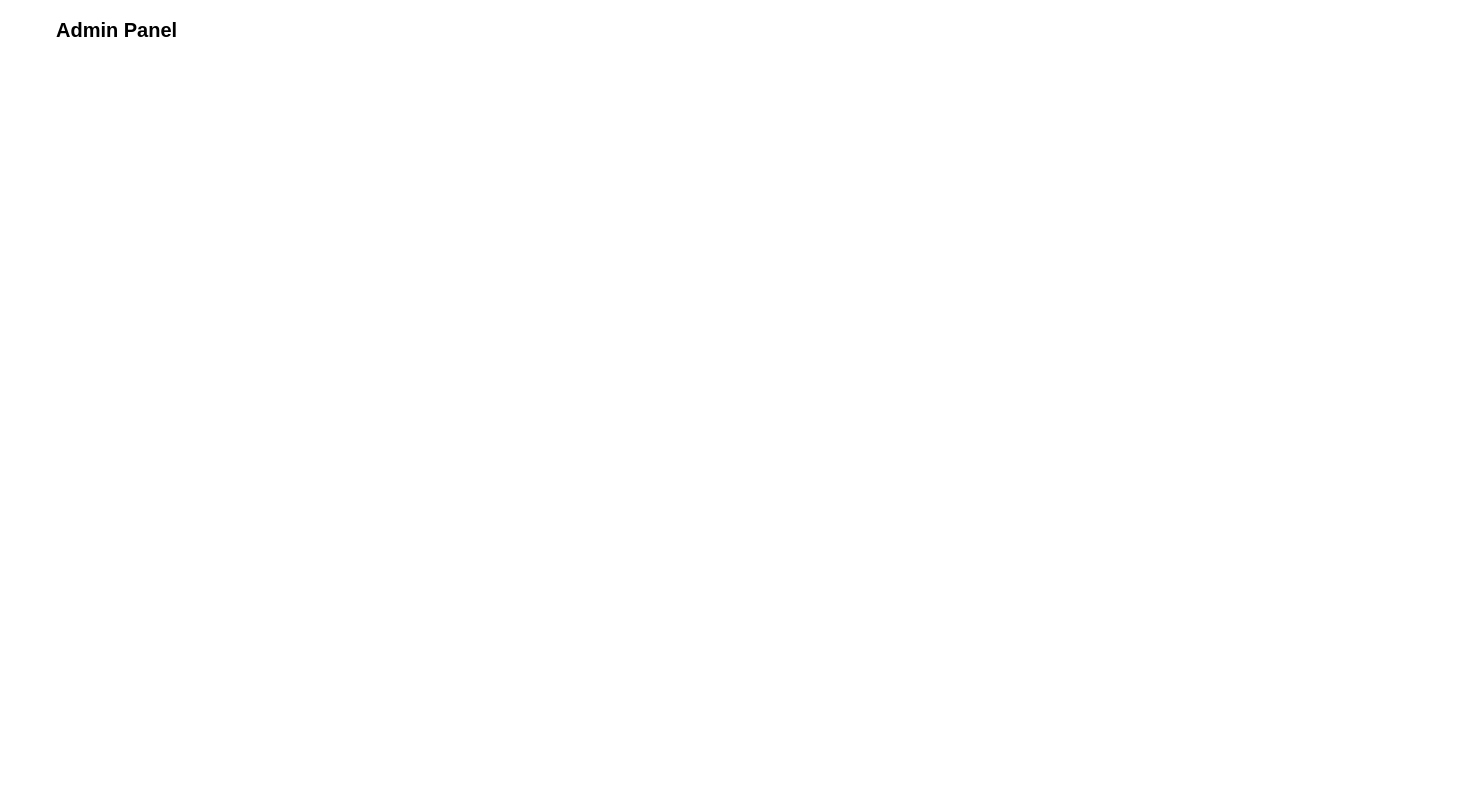
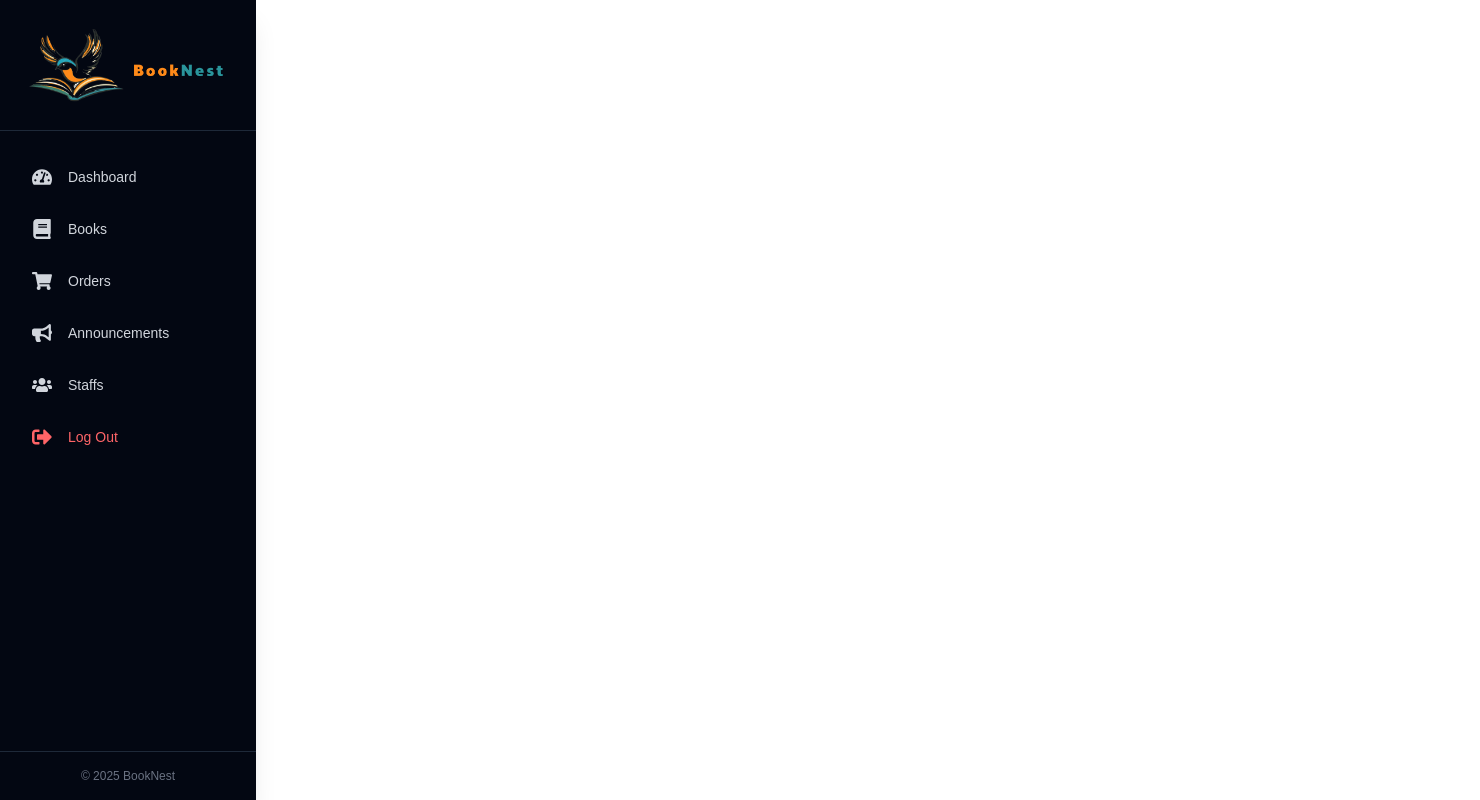
Before and after one commit to devrajKhadka-smiley/BookNest-Frontend, a React (Vite) app: page /admin in a window 1280 px wide. Shown: the whole page, 1480 px wide, since content can reach past the window. Built offline with nearby package versions, Linux system fonts and the light colour scheme.

Commit message:
Feat: admin navbar created, Fix: client side navigation active nav menu

```diff
--- a/src/App.css
+++ b/src/App.css
@@ -1 +1,10 @@
 @import "tailwindcss";
+
+html,
+body {
+  margin: 0;
+  padding: 0;
+  box-sizing: border-box;
+  height: 100%;
+  width: 100%;
+}
--- a/src/App.jsx
+++ b/src/App.jsx
@@ -10,9 +10,11 @@ import Home from "./pages/client/Home";
 import About from "./pages/client/About";
 import Services from "./pages/client/Services";
 import Contact from "./pages/client/Contact";
-// import Dashboard from "./pages/admin/Dashboard";
-// import AddBook from "./pages/admin/AddBook";
-
+import Dashboard from "./pages/admin/Dashboard";
+import AdminBooks from "./pages/admin/Books";
+import Staffs from "./pages/admin/Staffs";
+import Orders from "./pages/admin/Orders";
+import Announcements from "./pages/admin/Announcements";
 function App() {
   return (
     <Router>
@@ -30,8 +32,12 @@ function App() {
 
         {/* Admin Routes */}
         <Route path="/admin" element={<AdminLayout />}>
-          {/* <Route index element={<Dashboard />} /> */}
-          {/* <Route path="add-book" element={<AddBook />} /> */}
+          <Route path="/admin/dashboard" element={<Dashboard />} />
+          <Route path="/admin/books" element={<AdminBooks />} />
+          <Route path="/admin/staffs" element={< Staffs />} />
+          <Route path="/admin/orders" element={<Orders />} />
+          <Route path="/admin/announcements" element={<Announcements />} />
+
         </Route>
       </Routes>
     </Router>
--- /dev/null
+++ b/src/components/AdminNavbar.jsx
@@ -0,0 +1,125 @@
+import React from "react";
+import { Link, useLocation } from "react-router-dom"; // Use React Router
+import {
+  FaTachometerAlt, // Dashboard
+  FaBook, // Books
+  FaShoppingCart, // Orders
+  FaBullhorn, // Announcements
+  FaUsers, // Staffs
+  FaSignOutAlt, // Logout
+} from "react-icons/fa";
+
+const AdminNavbar = () => {
+  const location = useLocation(); // Get the current path
+
+  return (
+    <div className="min-h-screen w-64 bg-gray-950 text-gray-300 flex flex-col shadow-xl">
+      {/* Logo */}
+      <div className="p-6 text-center border-b border-gray-800">
+        <img
+          src="/src/assets/logo.png" // Update the path to your logo file
+          alt="Admin Logo"
+          className="mx-auto w-full h-auto" // Center the logo and set its size
+        />
+      </div>
+
+      {/* Navigation Links */}
+      <nav className="flex-1 px-4 py-6">
+        <ul className="space-y-2">
+          {/* Dashboard */}
+          <li>
+            <Link
+              to="/admin/dashboard"
+              className={`flex items-center gap-4 px-4 py-3 rounded-md transition-all duration-200 ${
+                location.pathname === "/admin/dashboard"
+                  ? "bg-gray-800 text-white shadow-inner"
+                  : "hover:bg-gray-800 hover:text-white"
+              }`}
+            >
+              <FaTachometerAlt className="text-xl" />
+              <span className="text-sm font-medium">Dashboard</span>
+            </Link>
+          </li>
+
+          {/* Books */}
+          <li>
+            <Link
+              to="/admin/books"
+              className={`flex items-center gap-4 px-4 py-3 rounded-md transition-all duration-200 ${
+                location.pathname === "/admin/books"
+                  ? "bg-gray-800 text-white shadow-inner"
+                  : "hover:bg-gray-800 hover:text-white"
+              }`}
+            >
+              <FaBook className="text-xl" />
+              <span className="text-sm font-medium">Books</span>
+            </Link>
+          </li>
+
+          {/* Orders */}
+          <li>
+            <Link
+              to="/admin/orders"
+              className={`flex items-center gap-4 px-4 py-3 rounded-md transition-all duration-200 ${
+                location.pathname === "/admin/orders"
+                  ? "bg-gray-800 text-white shadow-inner"
+                  : "hover:bg-gray-800 hover:text-white"
+              }`}
+            >
+              <FaShoppingCart className="text-xl" />
+              <span className="text-sm font-medium">Orders</span>
+            </Link>
+          </li>
+
+          {/* Announcements */}
+          <li>
+            <Link
+              to="/admin/announcements"
+              className={`flex items-center gap-4 px-4 py-3 rounded-md transition-all duration-200 ${
+                location.pathname === "/admin/announcements"
+                  ? "bg-gray-800 text-white shadow-inner"
+                  : "hover:bg-gray-800 hover:text-white"
+              }`}
+            >
+              <FaBullhorn className="text-xl" />
+              <span className="text-sm font-medium">Announcements</span>
+            </Link>
+          </li>
+
+          {/* Staffs */}
+          <li>
+            <Link
+              to="/admin/staffs"
+              className={`flex items-center gap-4 px-4 py-3 rounded-md transition-all duration-200 ${
+                location.pathname === "/admin/staffs"
+                  ? "bg-gray-800 text-white shadow-inner"
+                  : "hover:bg-gray-800 hover:text-white"
+              }`}
+            >
+              <FaUsers className="text-xl" />
+              <span className="text-sm font-medium">Staffs</span>
+            </Link>
+          </li>
+
+          {/* Logout */}
+          <li>
+            <button
+              onClick={() => alert("Logged out!")} // Replace with your logout logic
+              className="flex items-center w-full gap-4 px-4 py-3 rounded-md transition-all duration-200 hover:bg-red-600 hover:text-white text-red-400"
+            >
+              <FaSignOutAlt className="text-xl" />
+              <span className="text-sm font-medium">Log Out</span>
+            </button>
+          </li>
+        </ul>
+      </nav>
+
+      {/* Footer */}
+      <div className="p-4 border-t border-gray-800 text-xs text-center text-gray-500">
+        © {new Date().getFullYear()} BookNest
+      </div>
+    </div>
+  );
+};
+
+export default AdminNavbar;
--- a/src/components/NavigationBar.jsx
+++ b/src/components/NavigationBar.jsx
@@ -1,7 +1,9 @@
 import React from 'react';
-import { Link } from 'react-router-dom';
+import { Link, useLocation } from 'react-router-dom';
 
 const NavigationBar = () => {
+    const location = useLocation(); // Get the current path
+
     return (
         <div className="flex justify-between items-center bg-white border-b border-gray-200 px-4 py-2">
             {/* Left Section: Logo */}
@@ -12,17 +14,53 @@ const NavigationBar = () => {
             {/* Middle Section: Navigation Links */}
             <div className="hidden md:flex">
                 <ul className="flex gap-6">
-                    <li className="text-sm font-medium text-gray-700 hover:text-orange-500">
-                        <Link to="/">Home</Link>
+                    <li>
+                        <Link
+                            to="/"
+                            className={`text-sm font-medium ${
+                                location.pathname === '/'
+                                    ? 'text-orange-500'
+                                    : 'text-gray-700 hover:text-orange-500'
+                            }`}
+                        >
+                            Home
+                        </Link>
                     </li>
-                    <li className="text-sm font-medium text-gray-700 hover:text-orange-500">
-                        <Link to="/about">About</Link>
+                    <li>
+                        <Link
+                            to="/about"
+                            className={`text-sm font-medium ${
+                                location.pathname === '/about'
+                                    ? 'text-orange-500'
+                                    : 'text-gray-700 hover:text-orange-500'
+                            }`}
+                        >
+                            About
+                        </Link>
                     </li>
-                    <li className="text-sm font-medium text-gray-700 hover:text-orange-500">
-                        <Link to="/services">Services</Link>
+                    <li>
+                        <Link
+                            to="/services"
+                            className={`text-sm font-medium ${
+                                location.pathname === '/services'
+                                    ? 'text-orange-500'
+                                    : 'text-gray-700 hover:text-orange-500'
+                            }`}
+                        >
+                            Services
+                        </Link>
                     </li>
-                    <li className="text-sm font-medium text-gray-700 hover:text-orange-500">
-                        <Link to="/contact">Contact</Link>
+                    <li>
+                        <Link
+                            to="/contact"
+                            className={`text-sm font-medium ${
+                                location.pathname === '/contact'
+                                    ? 'text-orange-500'
+                                    : 'text-gray-700 hover:text-orange-500'
+                            }`}
+                        >
+                            Contact
+                        </Link>
                     </li>
                 </ul>
             </div>
--- a/src/layouts/AdminLayout.jsx
+++ b/src/layouts/AdminLayout.jsx
@@ -1,11 +1,19 @@
 import React from "react";
 import { Outlet } from "react-router-dom";
+import AdminNavbar from "../components/AdminNavbar";
 
 const AdminLayout = () => {
   return (
-    <div className="p-4">
-      <h1 className="text-xl font-bold">Admin Panel</h1>
-      <Outlet /> {/* Renders child routes */}
+    <div className="flex h-screen">
+      {/* Sidebar */}
+      <div className="w-64">
+        <AdminNavbar />
+      </div>
+
+      {/* Main Content */}
+      <div className="flex-1 p-6">
+        <Outlet /> {/* Renders child routes */}
+      </div>
     </div>
   );
 };
--- /dev/null
+++ b/src/pages/admin/Announcements.jsx
@@ -0,0 +1,10 @@
+const Announcements = () => {
+    return (
+      <div className="flex flex-col items-center justify-center h-screen">
+        <h1 className="text-3xl font-bold mb-4">Admin Dashboard</h1>
+        <p className="text-lg">Welcome to Announcements page!</p>
+      </div>
+    );
+  };
+
+  export default Announcements;
--- /dev/null
+++ b/src/pages/admin/Books.jsx
@@ -0,0 +1,10 @@
+const AdminBooks = () => {
+  return (
+    <div className="flex flex-col items-center justify-center h-screen">
+      <h1 className="text-3xl font-bold mb-4">Admin Dashboard</h1>
+      <p className="text-lg">Welcome to books page!</p>
+    </div>
+  );
+};
+
+export default AdminBooks;
--- /dev/null
+++ b/src/pages/admin/Dashboard.jsx
@@ -0,0 +1,10 @@
+const Dashboard = () => {
+  return (
+    <div className="flex flex-col items-center justify-center h-screen bg-gray-100">
+      <h1 className="text-3xl font-bold mb-4">Admin Dashboard</h1>
+      <p className="text-lg">Welcome to the admin panel!</p>
+    </div>
+  );
+}
+
+export default Dashboard;
--- /dev/null
+++ b/src/pages/admin/Orders.jsx
@@ -0,0 +1,10 @@
+const Orders = () => {
+    return (
+      <div className="flex flex-col items-center justify-center h-screen">
+        <h1 className="text-3xl font-bold mb-4">Admin Dashboard</h1>
+        <p className="text-lg">Welcome to orders page!</p>
+      </div>
+    );
+  };
+
+  export default Orders;
--- /dev/null
+++ b/src/pages/admin/Staffs.jsx
@@ -0,0 +1,10 @@
+const Staffs = () => {
+    return (
+      <div className="flex flex-col items-center justify-center h-screen">
+        <h1 className="text-3xl font-bold mb-4">Admin Dashboard</h1>
+        <p className="text-lg">Welcome to staffs page!</p>
+      </div>
+    );
+  };
+
+  export default Staffs;
```
